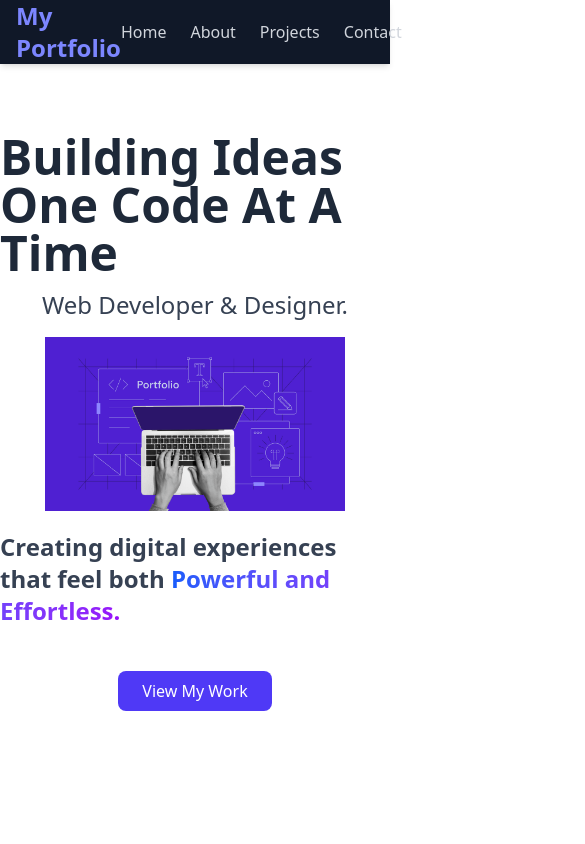
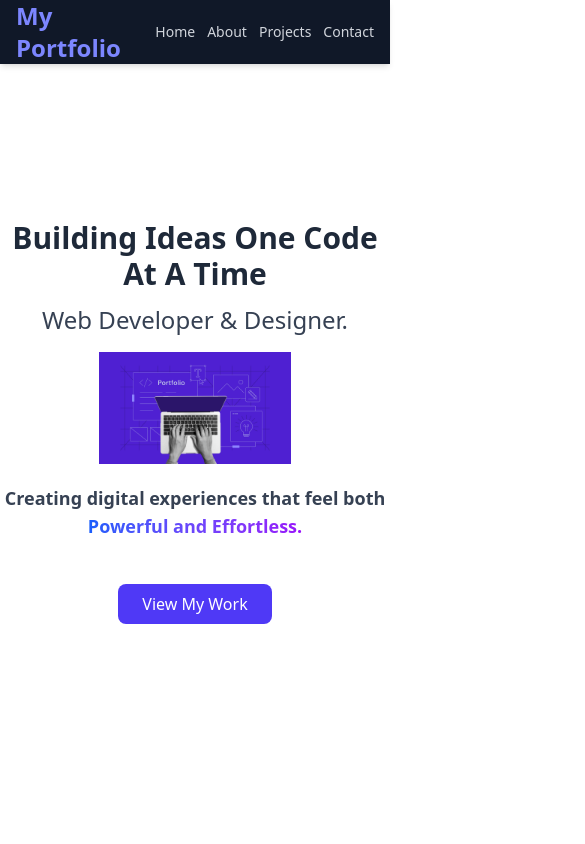
Before and after one commit to taylin1/React-Portfolio, a React (Vite) app in the folder react-portfolio/: page / in a window 390 px wide. Shown: the top 844 px of the page, 585 px wide, since content can reach past the window. Built offline with nearby package versions, Linux system fonts and the light colour scheme.

Commit message:
Added responsivness

```diff
--- a/react-portfolio/src/components/HeroPage.jsx
+++ b/react-portfolio/src/components/HeroPage.jsx
@@ -7,17 +7,17 @@ function HeroPage() {
     <>
       <section
         id="home"
-        className="h-screen flex flex-col justify-center items-center">
+        className="h-screen text-center flex flex-col justify-center items-center">
 
-        <h1 className="text-5xl font-bold text-gray-800">
+        <h1 className="text-3xl md:text-5xl font-bold text-gray-800">
           Building Ideas One Code At A Time{" "}
         </h1>
         <h2 className="text-2xl mt-3 text-gray-700">
           Web Developer & Designer.
         </h2>
         <p className="mt-4 text-gray-600 max-w-lg text-center"></p>
-        <img src={PortfolioWeb} alt="image" width="300" height="300"></img>
-        <p className="text-2xl font-bold text-gray-700 py-5">
+        <img src={PortfolioWeb} alt="image" className="w-48 md:w-72 lg:w-80"></img>
+        <p className="text-lg md:text-2xl font-bold text-gray-700 py-5">
           Creating digital experiences that feel both{" "}
           <span className="bg-gradient-to-r from-blue-600 to-purple-600 bg-clip-text text-transparent">
             {" "}
@@ -34,7 +34,7 @@ function HeroPage() {
 
      <div id="about" className="flex flex-col md:flex-row justify-center items-start md:gap-32 py-16 px-6 bg-gray-200">
   {/* About Me Section */}
-  <div className="w-xl mb-10 md:mb-0">
+  <div className="w-full md:max-w-xl mb-10 md:mb-0">
     <h2 className="text-3xl font-bold text-indigo-800 mb-4"><span className="bg-gradient-to-r from-blue-600 to-purple-600 bg-clip-text text-transparent">About Me</span></h2>
     <p className="text-gray-800 leading-relaxed">
       I’m a self-driven creative who’s deeply interested in technology,
--- a/react-portfolio/src/components/NavBar.jsx
+++ b/react-portfolio/src/components/NavBar.jsx
@@ -5,7 +5,7 @@ function NavBar() {
      <nav className="bg-gray-900 text-white fixed w-full top-0 shadow-md z-50">
       <div className="max-w-6xl mx-auto px-4 flex justify-between items-center h-16">
         <a href="#home" className="text-2xl font-bold text-indigo-400">My Portfolio</a>
-        <div className="space-x-6">
+        <div className="space-x-3 text-sm md:text-lg md:space-x-6">
          <a href="#home" className="text-gray-300 no-underline hover:text-blue-400">Home</a>
           <a href="#about" className="text-gray-300 no-underline hover:text-blue-400">About</a>
           <a href="#projects" className="text-gray-300 no-underline hover:text-blue-400">Projects</a>
--- a/react-portfolio/src/components/ProjectPage.jsx
+++ b/react-portfolio/src/components/ProjectPage.jsx
@@ -41,8 +41,10 @@ function ProjectsPage (){
   return (
     <section id="projects" className="py-20 bg-white text-center">
       <h2 className="text-4xl font-bold text-indigo-600 mb-10">Projects</h2>
-      <div className="grid md:grid-cols-3 gap-8 w-6xl mx-auto px-4">
+      <div className="grid w-full md:grid-cols-3 gap-8 w-6xl mx-auto px-4">
+
         {/*This creates a new array that cycles through original array*/}
+
         {projects.map((project, index) => (
           <div key={index} className="bg-gray-200 rounded-lg shadow-lg overflow-hidden hover:scale-105 transition">
             <img src={project.image} alt={project.title} className="w-full h-48 object-cover"/>
```
